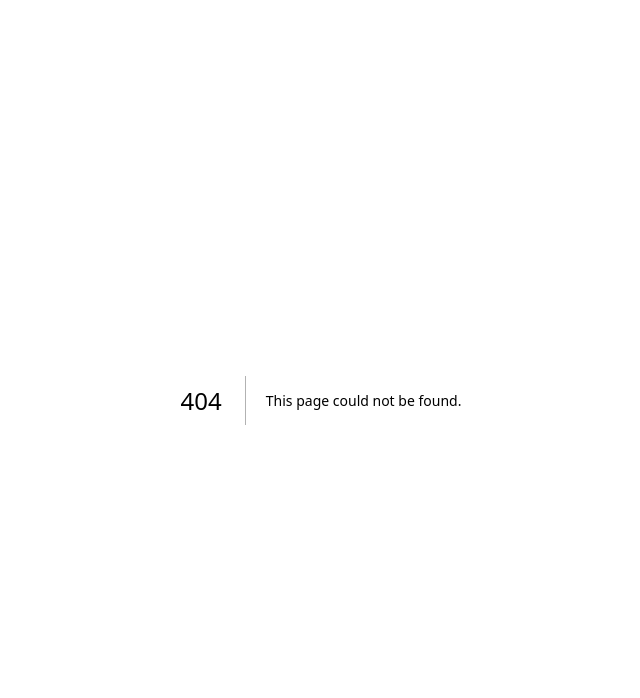
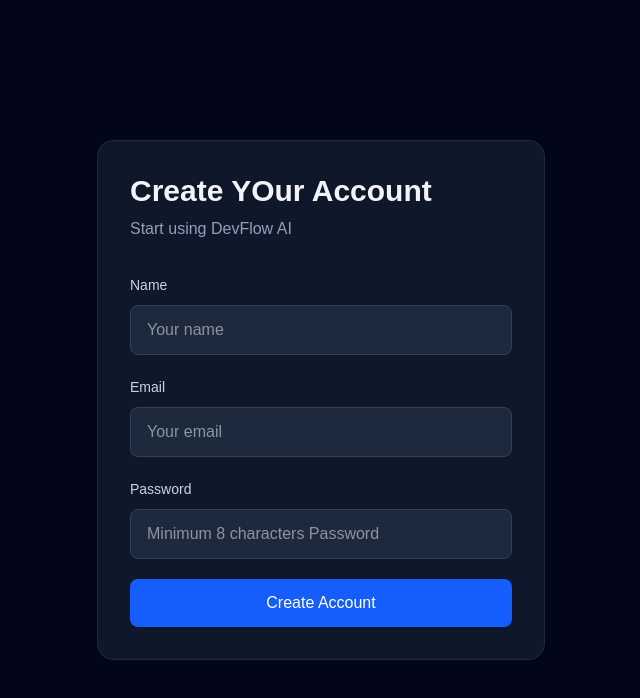
Before and after one commit to devakashmore/devflow_ai, a Next.js app in the folder apps/web/: page /register in a window 1280 px wide. Before the commit this address had no page. Shown: the top 698 px of the page, without its empty margins (319-959 px from the left). Built offline with nearby package versions, Linux system fonts and the light colour scheme; no server answers.

Commit message:
set up registration page

```diff
--- /dev/null
+++ b/apps/web/src/app/register/page.tsx
@@ -0,0 +1,98 @@
+"use client"
+
+import { apiRequest } from "@/lib/api";
+import { useRouter } from "next/router";
+import { FormEvent, useState } from "react"
+
+export default function RegisterPage() {
+    const router = useRouter();
+    const [name, setName] = useState("");
+    const [email, setEmail] = useState("");
+    const [password, setPassword] = useState("");
+    const [error, setError] = useState("");
+    const [loading, setLoading] = useState(false);
+
+    async function handleSubmit(event: FormEvent) {
+        event.preventDefault();
+        setError("");
+        setLoading(true);
+        try {
+            const response = await apiRequest(`/api/v1/auth/register`, {
+                method: "POST",
+                body: JSON.stringify({ name, email, password }),
+            });
+
+            localStorage.setItem("token", response.data.accessToken);
+            router.push("/dashboard");
+
+        } catch (error) {
+            setError(error instanceof Error ? error.message : "Registration failed");
+
+        } finally {
+            setLoading(false);
+        }
+    }
+    return (
+        <>
+            <main className="flex min-h-screen items-center justify-center bg-slate-950 px-4">
+                <div className="w-full max-w-md rounded-2xl border border-slate-800 bg-slate-900 p-8">
+                    <h1 className="text-3xl font-bold capitalize text-slate-100">
+                        Create YOur Account
+                    </h1>
+
+                    <p className="mt-2  text-slate-400">
+                        Start using DevFlow AI
+                    </p>
+                    <form onSubmit={handleSubmit} className="mt-8 space-y-5">
+                        <div className="">
+                            <label className="text-sm text-slate-300">
+                                Name
+                            </label>
+                            <input type="text"
+                                value={name}
+                                onChange={(e) => setName(e.target.value)}
+                                className="mt-2 w-full rounded-lg border border-slate-700 bg-slate-800 px-4 py-3  text-white outline-none"
+                                placeholder="Your name"
+                                required
+                            />
+                        </div>
+                        <div className="">
+                            <label className="text-sm text-slate-300">
+                                Email
+                            </label>
+                            <input type="email"
+                                value={email}
+                                onChange={(e) => setEmail(e.target.value)}
+                                className="mt-2 w-full rounded-lg border border-slate-700 bg-slate-800 px-4 py-3  text-white outline-none"
+                                placeholder="Your email"
+                                required
+                            />
+                        </div>
+                        <div className="">
+                            <label className="text-sm text-slate-300">
+                                Password
+                            </label>
+                            <input type="password"
+                                value={password}
+                                onChange={(e) => setPassword(e.target.value)}
+                                className="mt-2 w-full rounded-lg border border-slate-700 bg-slate-800 px-4 py-3 text-white outline-none"
+                                placeholder="Minimum 8 characters Password"
+                                required
+                            />
+                        </div>
+                        {error && (
+                            <p className="rounded-lg bg-red-950 p-3 text-sm text-red-400">
+                                {error}
+                            </p>
+                        )}
+
+                        <button type="submit" disabled={loading} className="w-full rounded-lg bg-blue-600 px-4 py-3 font-medium text-white hover:bg-blue-500 disabled:opacity-50 capitalize">
+                            {loading ? "Creating Account..." : "Create Account"}
+                        </button>
+                    </form>
+                </div>
+
+            </main>
+        </>
+    )
+}
```
